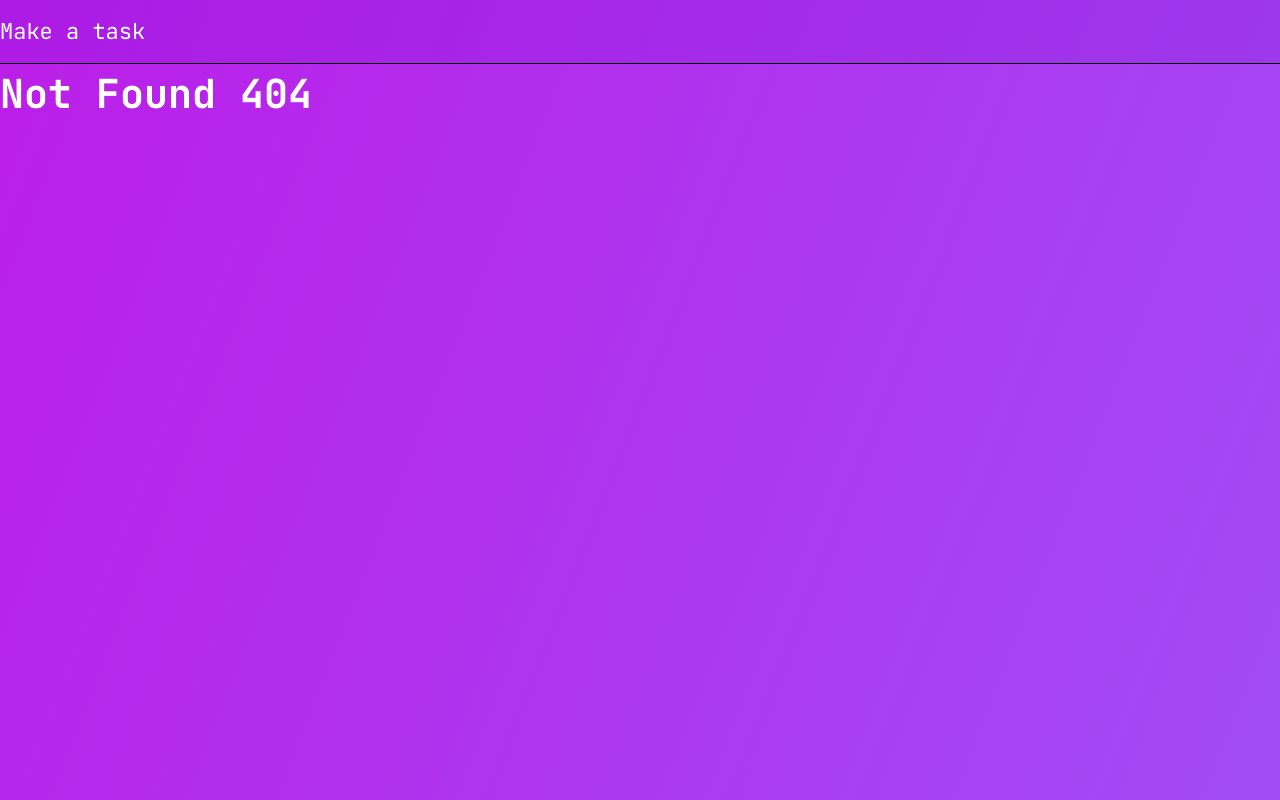
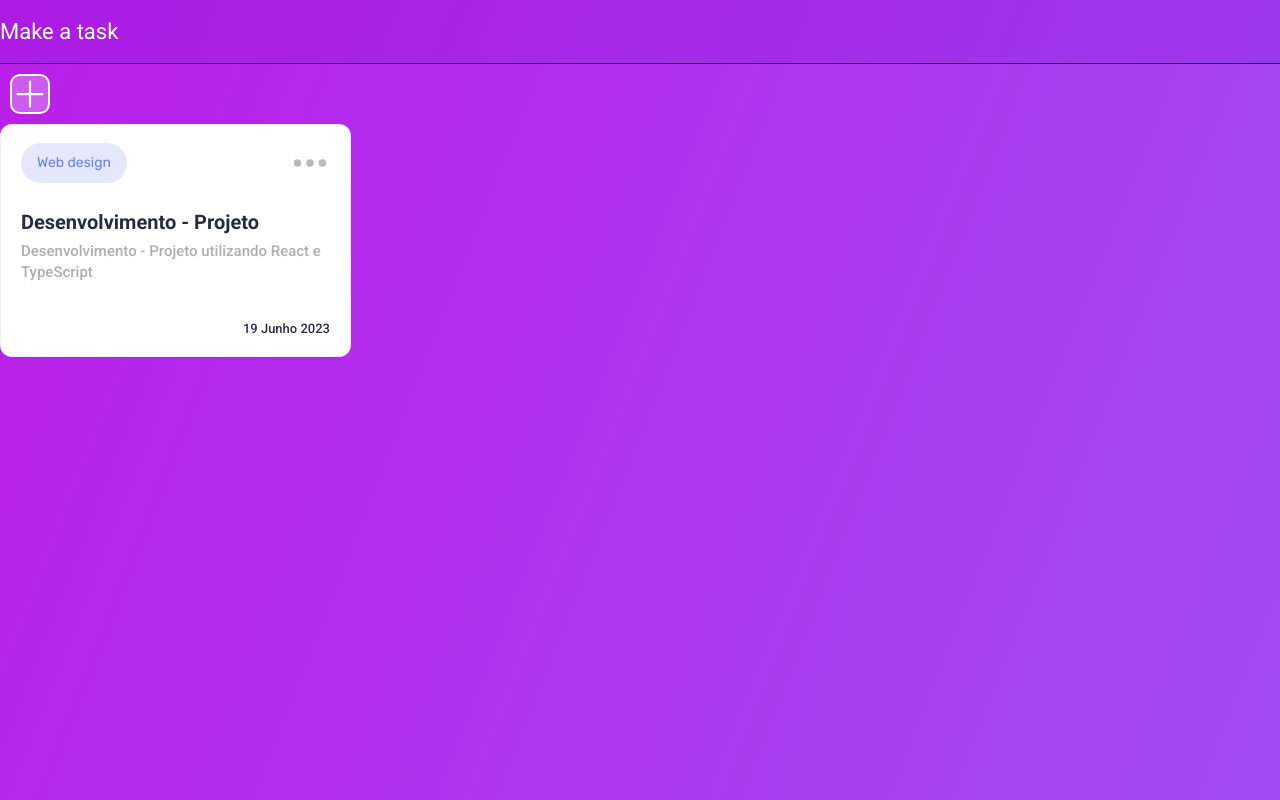
Before and after one commit to coders-advanced/Todo-FrontEnd, a React (Vite) app: page /dashboard in a window 1280 px wide. Before the commit this address had no page. Built offline with nearby package versions, Linux system fonts and the light colour scheme.

Commit message:
feat: Initial dashboard

```diff
--- a/index.html
+++ b/index.html
@@ -1,16 +1,21 @@
 <!DOCTYPE html>
 <html lang="pt-br">
+
 <head>
   <meta charset="UTF-8" />
   <link rel="icon" type="image/svg+xml" href="/vite.svg" />
-    <link rel="preconnect" href="https://fonts.googleapis.com"/>
-  <link rel="preconnect" href="https://fonts.gstatic.com" crossorigin/>
-  <link href="https://fonts.googleapis.com/css2?family=JetBrains+Mono:wght@300;400;500;600;700;800&display=swap" rel="stylesheet"/>
+  <link rel="preconnect" href="https://fonts.googleapis.com" />
+  <link rel="preconnect" href="https://fonts.gstatic.com" crossOrigin />
+  <link
+    href="https://fonts.googleapis.com/css2?family=Roboto:wght@300;400;500;700;900&family=Rubik:wght@300;400;500;600;700&display=swap"
+    rel="stylesheet" />
   <meta name="viewport" content="width=device-width, initial-scale=1.0" />
   <title>Todo</title>
 </head>
+
 <body>
   <div id="root"></div>
   <script type="module" src="/src/main.tsx"></script>
 </body>
+
 </html>
--- a/package.json
+++ b/package.json
@@ -12,6 +12,7 @@
   "dependencies": {
     "react": "^18.2.0",
     "react-dom": "^18.2.0",
+    "react-icons": "^4.9.0",
     "react-router-dom": "^6.11.2",
     "styled-components": "^6.0.0-rc.1"
   },
--- a/src/@types/styled.d.ts
+++ b/src/@types/styled.d.ts
@@ -4,5 +4,6 @@ import { Theme } from "../styles/Theme";
 type ThemeType = typeof Theme;
 
 declare module "styled-components" {
-  export interface DefaultTheme extends ThemeType {}
+  // eslint-disable-next-line @typescript-eslint/no-empty-interface
+  export interface DefaultTheme extends ThemeType { }
 }
--- a/src/Router.tsx
+++ b/src/Router.tsx
@@ -2,6 +2,7 @@ import { BrowserRouter, Routes, Route } from "react-router-dom";
 import { Home } from "./pages/Home";
 import { NotFound } from "./pages/NotFound";
 import { Login } from "./pages/Login";
+import { Dashboard } from "./pages/Dashboard";
 
 export const Router = () => {
   return (
@@ -10,6 +11,7 @@ export const Router = () => {
         <Route path="/" element={<Home />} />
         <Route path="/login" element={<Login />} />
         <Route path="*" element={<NotFound />} />
+        <Route path="/dashboard" element={<Dashboard />} />
       </Routes>
     </BrowserRouter>
   );
--- /dev/null
+++ b/src/components/AddNote/index.tsx
@@ -0,0 +1,17 @@
+import * as S from "./styles";
+import { BsPlusLg } from "react-icons/bs";
+
+export type AddNoteProps = {
+  onClick: () => void;
+};
+
+
+export function AddNote() {
+  return (
+    <S.Wrapper>
+      <div>
+        <BsPlusLg onClick={() => { alert("hello"); }} />
+      </div>
+    </S.Wrapper>
+  );
+}
--- /dev/null
+++ b/src/components/AddNote/styles.ts
@@ -0,0 +1,19 @@
+import { styled, css } from "styled-components";
+
+export const Wrapper = styled.span`
+  ${({ theme }) => css`
+    div{
+      margin: 10px;
+      color: ${theme["primary-white"]};
+      display: flex;
+      justify-content: start;
+      align-items: center;
+      svg{
+        border: solid 2px ${theme["primary-white"]};
+        border-radius: 10px;
+        background-color: #FFFFFF44;
+        cursor: pointer;
+      }
+    }
+  `}
+`;
--- /dev/null
+++ b/src/components/CardNote/index.tsx
@@ -0,0 +1,17 @@
+import * as S from "./styles";
+import { BsThreeDots } from "react-icons/bs";
+export const CardNote = () => {
+  return (
+    <S.Wrapper>
+      <S.Heading>
+        <span> Web design</span>
+        <BsThreeDots fill="#BABABA" />
+      </S.Heading>
+      <S.Content>
+        <h2>Desenvolvimento - Projeto</h2>
+        <p>Desenvolvimento - Projeto utilizando React e TypeScript</p>
+      </S.Content>
+      <S.Footer>19 Junho 2023</S.Footer>
+    </S.Wrapper>
+  );
+};
--- /dev/null
+++ b/src/components/CardNote/styles.ts
@@ -0,0 +1,62 @@
+import { styled } from "styled-components";
+
+export const Wrapper = styled.div`
+  background-color: white;
+  display: flex;
+  flex-direction: column;
+  max-width: 351px;
+  width:100%;
+  border: 1px solid rgba(146, 151, 183, 0.16);
+  box-shadow: 0px 1px 2px rgba(16, 24, 40, 0.04);
+  border-radius: 12px;
+  padding: 18px 20px;
+`;
+export const Heading = styled.div`
+  display: flex;
+  font-family: 'Rubik', sans-serif;
+  justify-content: space-between;
+  margin-bottom: 25px;
+  span{
+    /* color: ${({ theme }) => theme["secondary-black-button"]}; */
+    color: #667EFF;
+    font-weight: 400;
+    font-size: 14px;
+    display: flex;
+    line-height: 30px;
+    justify-content: center;
+align-items: center;
+    background: #E5E8FB;
+    border-radius: 25px;
+    padding: 4px 16px;
+  }
+  svg{
+    cursor: pointer;
+    path{
+
+    }
+  }
+`;
+export const Content = styled.div`
+margin-bottom: 37px;
+  h2{
+    color: #282C41;
+    font-weight: 600;
+    font-size: 20px;
+    line-height: 140%;
+    margin-bottom: 5px;
+  }
+  p{
+    color: #ADAEB1;
+    font-weight: 500;
+  font-size: 15px;
+  line-height: 140%;
+  }
+`;
+export const Footer = styled.time`
+  color: #282C41;
+  font-weight: 500;
+  font-size: 13px;
+  line-height: 140%;
+  display: flex;
+  align-self: end;
+`;
--- /dev/null
+++ b/src/pages/Dashboard/index.tsx
@@ -0,0 +1,16 @@
+import * as S from "./styles";
+import { AddNote } from "../../components/AddNote";
+import { CardNote } from "../../components/CardNote";
+export const Dashboard = () => {
+  return (
+    <>
+      <S.Wrapper>
+        <AddNote />
+
+      </S.Wrapper>
+
+      <CardNote />
+    </>
+  );
+
+};
--- /dev/null
+++ b/src/pages/Dashboard/styles.ts
@@ -0,0 +1,5 @@
+import { styled } from "styled-components";
+
+export const Wrapper = styled.div`
+  /* background-color: dimgray; */
+`;
--- a/src/styles/GlobalStyle.ts
+++ b/src/styles/GlobalStyle.ts
@@ -2,7 +2,7 @@ import { createGlobalStyle } from "styled-components";
 
 export const GlobalStyle = createGlobalStyle`
 :root {
-  font-family: 'JetBrains Mono', monospace;
+  font-family: 'Roboto', sans-serif;
   line-height: 1.5;
   font-weight: 400;
 
```
Also changed, not shown: 1 other file (tests, documents, lock files or other folders). Lines whose indentation alone changed are shown as unchanged.
